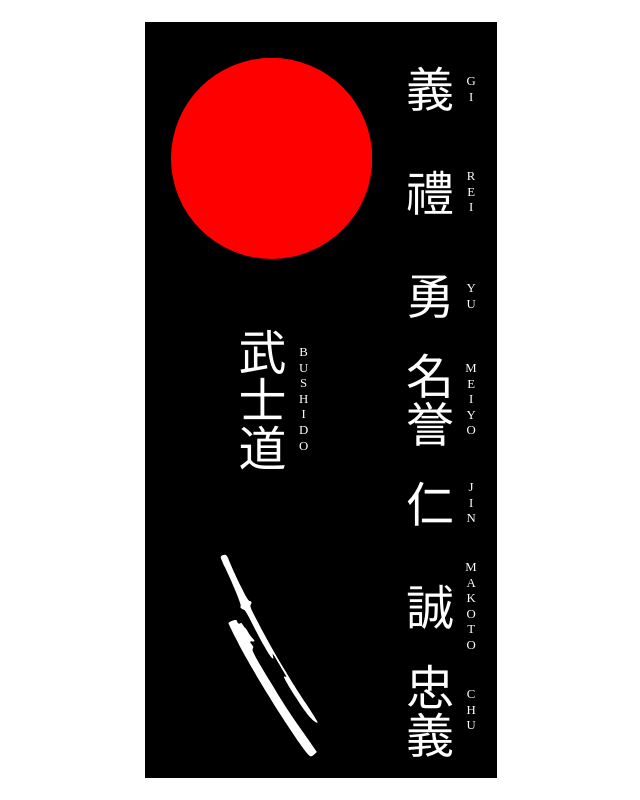
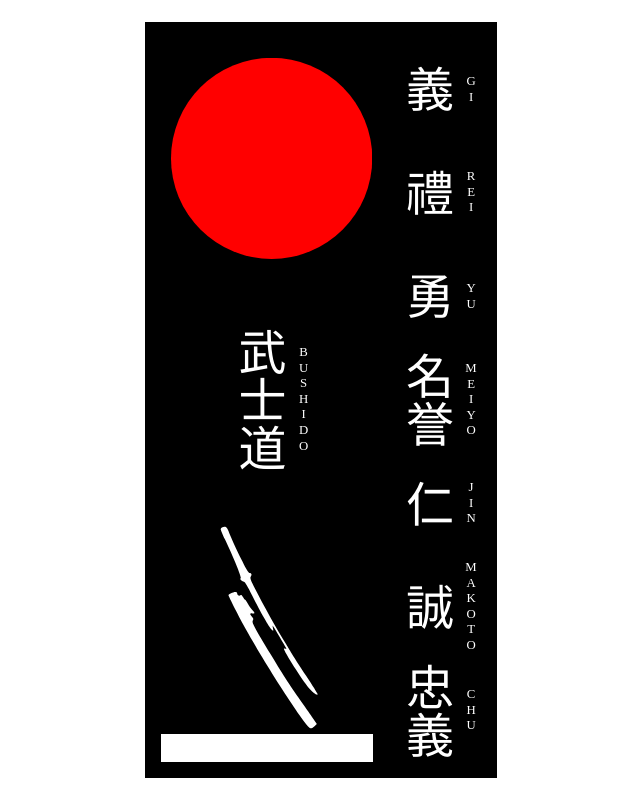
Before and after one commit to AMarlonG/Japanese-style-responsiveness, a plain HTML site: page indeh.html in a window 1280 px wide. Shown: the whole page, without its empty margins (319-959 px from the left). Drawn offline with Linux system fonts and the light colour scheme; files whose address does not match are found by name.

Commit message:
added files

```diff
--- a/css/main.css
+++ b/css/main.css
@@ -106,7 +106,6 @@ h6 {
 .sword {
     background-color: white;
     width: 100%;
-    margin-top: 28px;
 }
 
 .content-right {
```
Also changed, not shown: assets/original print.png (added), 1 other file.
